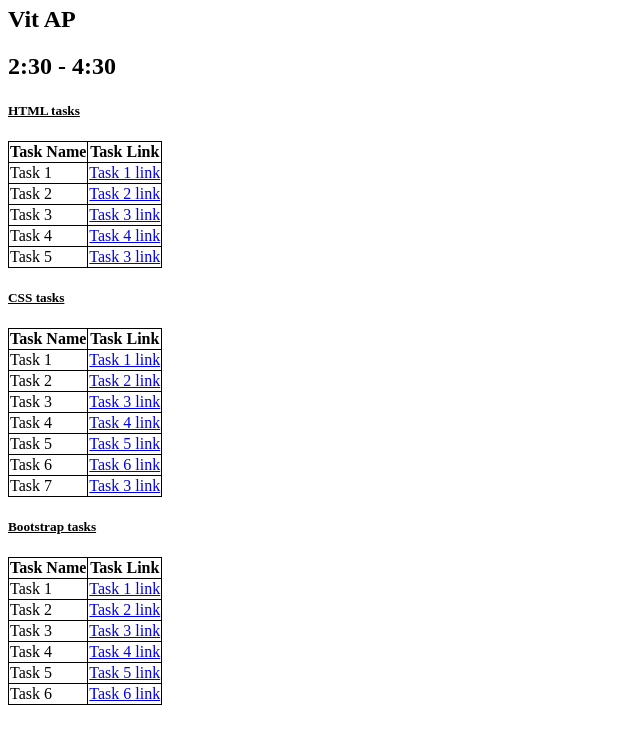
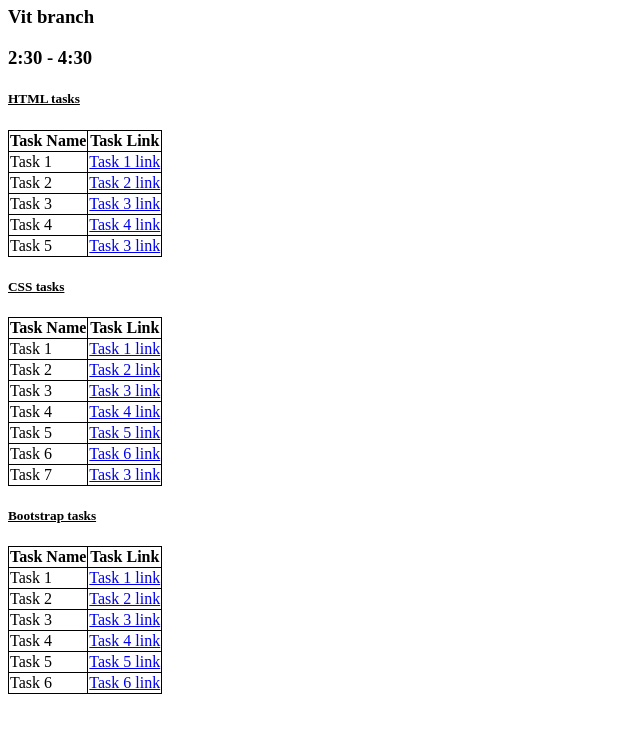
Before and after one commit to Helen20102/Tasks, a plain HTML site: page index.html in a window 1280 px wide. Shown: the part 60-800 px from the top of the page, without its empty margins (0-640 px from the left). Drawn offline with Linux system fonts and the light colour scheme.

Commit message:
Revert "submit Tasks"
This reverts commit af1c5c5ff6dda850176142704378a400c1ab12ca.

```diff
--- a/index.html
+++ b/index.html
@@ -16,8 +16,8 @@
   </head>
   <body>
     <h1>HELEN CAROLINE DARSANAPU</h1>
-    <h2>Vit AP</h2>
-    <h2>2:30 - 4:30</h2>
+    <h3>Vit branch</h3>
+    <h3>2:30 - 4:30</h3>
 
     <h5><u>HTML tasks</u></h5>
     <table>
```
